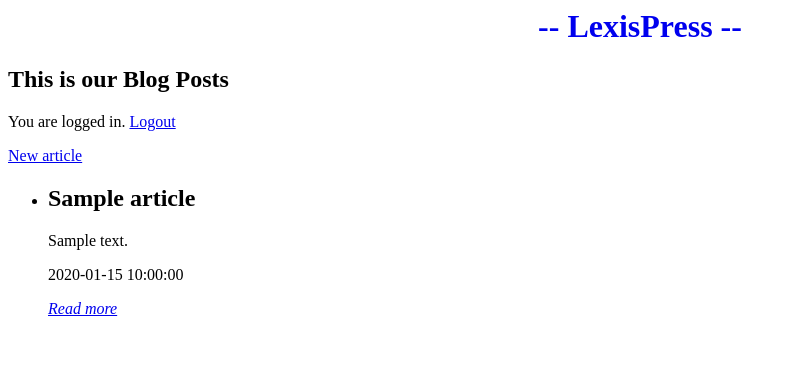
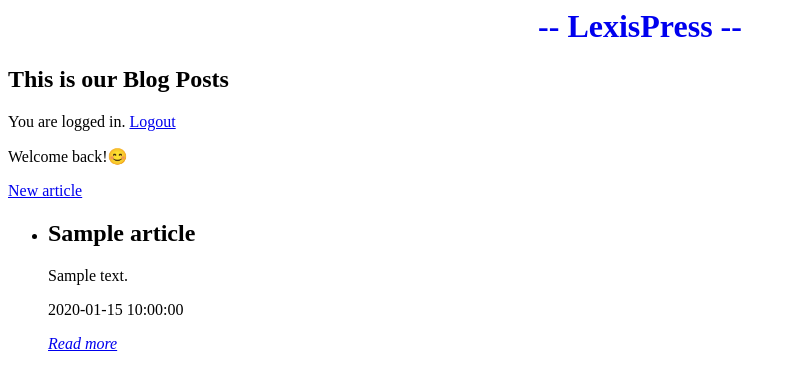
Before and after one commit to lexiscode/lexispress_cms-app, a PHP site: page /lexispress_cms-app/index.php in a window 1280 px wide. Shown: the top 390 px of the page, without its empty margins (0-796 px from the left). Run offline with PHP 8.4, Linux system fonts and the light colour scheme; the visitor is signed in with stand-in values (Sample User, id 1); tables that the repository leaves empty or names only in its code hold one stand-in row (values such as "Sample post").

Commit message:
feat: added a paragraph text for only logged in users

```diff
--- a/index.php
+++ b/index.php
@@ -37,6 +37,7 @@ else
     <p>You are logged in. <a href="logout.php">Logout</a></p>
     <!-- only logged in user should access this link below-->
     <!--<a href="new_article.php">New article</a>-->
+    <p>Welcome back!😊</p>
 
 <?php else: ?>
     <p>You are logged out. <a href="login.php">Login</a></p>
```
